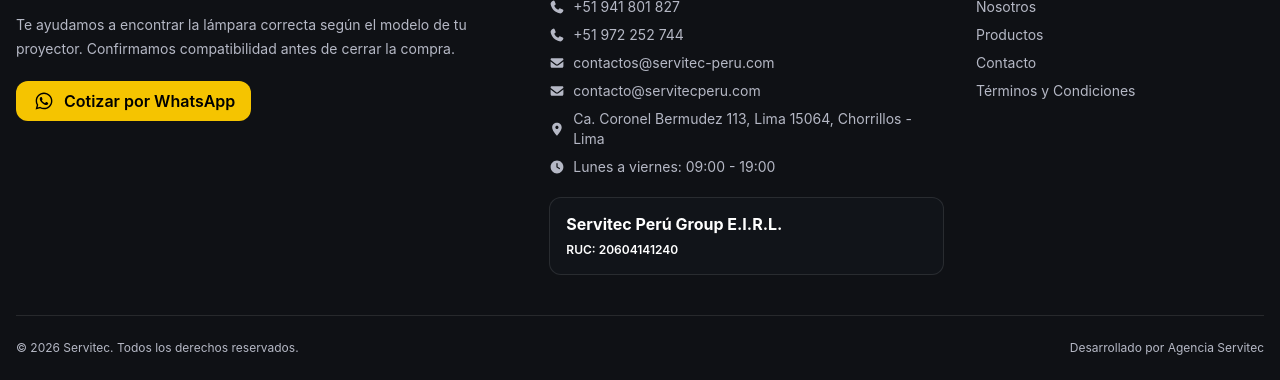
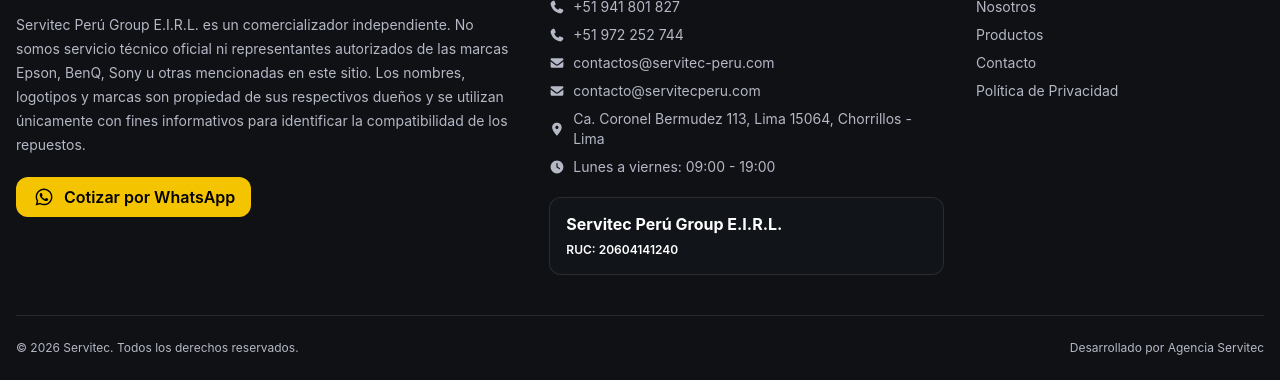
Before and after one commit to AgenciaServitec/lamparas-landing, an Astro site: page /terms-and-conditions in a window 1280 px wide. Shown: the part 1953-2333 px from the top of the page. Built offline with nearby package versions, Linux system fonts and the light colour scheme; Astro itself is replaced by a stand-in of ours.

Commit message:
Change terms and conditions to privacy policies

```diff
--- a/src/data-list/terms-and-conditions.js
+++ b/src/data-list/terms-and-conditions.js
@@ -3,7 +3,7 @@
         id: "intro",
         title: "Introducción",
         description:
-          "El presente Términos y Condiciones establece los términos en que SERVITEC PERU usa y protege la información proporcionada por sus usuarios al utilizar este sitio web. Estamos comprometidos con la seguridad de los datos. Cuando solicitamos información personal, lo hacemos asegurando que se empleará de acuerdo con este documento. Esta política puede actualizarse, por lo que recomendamos revisarla periódicamente.",
+          "La presenta Política de Privacidad establece los términos en que SERVITEC PERU usa y protege la información proporcionada por sus usuarios al utilizar este sitio web. Estamos comprometidos con la seguridad de los datos. Cuando solicitamos información personal, lo hacemos asegurando que se empleará de acuerdo con este documento. Esta política puede actualizarse, por lo que recomendamos revisarla periódicamente.",
     },
     {
         id: "info",
--- a/src/layouts/Footer.astro
+++ b/src/layouts/Footer.astro
@@ -14,8 +14,7 @@
         </div>
 
         <p class="mt-4 text-sm text-muted leading-6">
-          Te ayudamos a encontrar la lámpara correcta según el modelo de tu proyector.
-          Confirmamos compatibilidad antes de cerrar la compra.
+          Servitec Perú Group E.I.R.L. es un comercializador independiente. No somos servicio técnico oficial ni representantes autorizados de las marcas Epson, BenQ, Sony u otras mencionadas en este sitio. Los nombres, logotipos y marcas son propiedad de sus respectivos dueños y se utilizan únicamente con fines informativos para identificar la compatibilidad de los repuestos.
         </p>
 
         <a
@@ -88,7 +87,7 @@
           <li><a class="text-muted hover:text-foreground transition" href="/about">Nosotros</a></li>
           <li><a class="text-muted hover:text-foreground transition" href="/products">Productos</a></li>
           <li><a class="text-muted hover:text-foreground transition" href="/contact">Contacto</a></li>
-          <li><a class="text-muted hover:text-foreground transition" href="/terms-and-conditions">Términos y Condiciones</a></li>
+          <li><a class="text-muted hover:text-foreground transition" href="/terms-and-conditions">Política de Privacidad</a></li>
         </ul>
       </div>
     </div>
--- a/src/pages/terms-and-conditions/index.astro
+++ b/src/pages/terms-and-conditions/index.astro
@@ -10,7 +10,7 @@
     <div class="py-10">
       <header class="mb-8">
         <h1 class="mt-2 text-3xl sm:text-4xl font-extrabold text-foreground">
-          Términos y Condiciones
+          Política de Privacidad
         </h1>
         <p class="mt-3 text-muted max-w-2xl">
           Aquí explicamos qué datos recopilamos, por qué los usamos y cómo puedes ejercer control sobre tu información.
```
